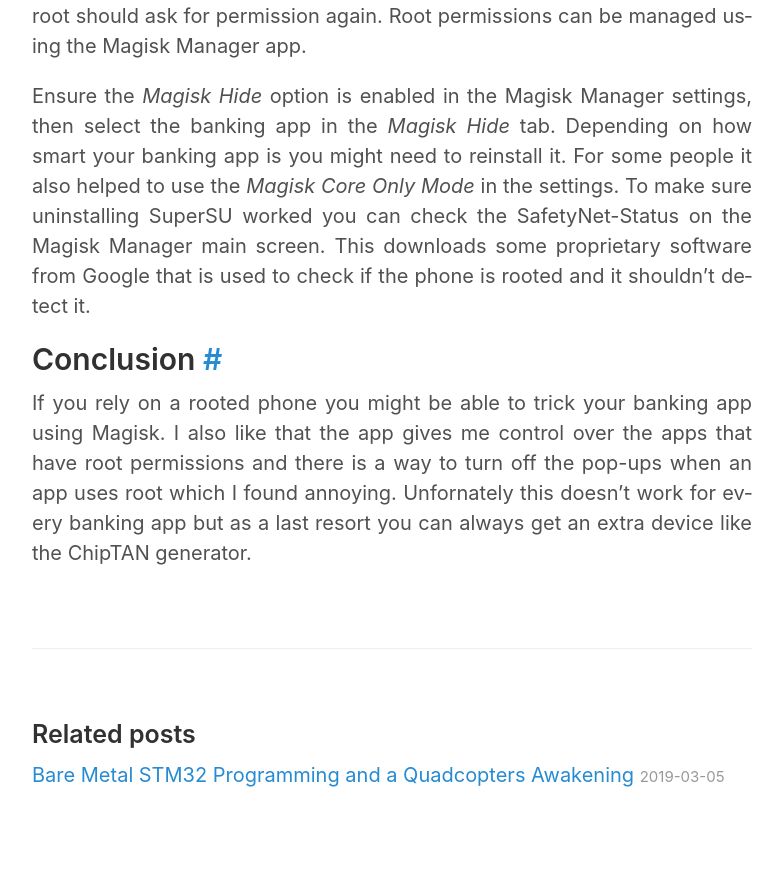
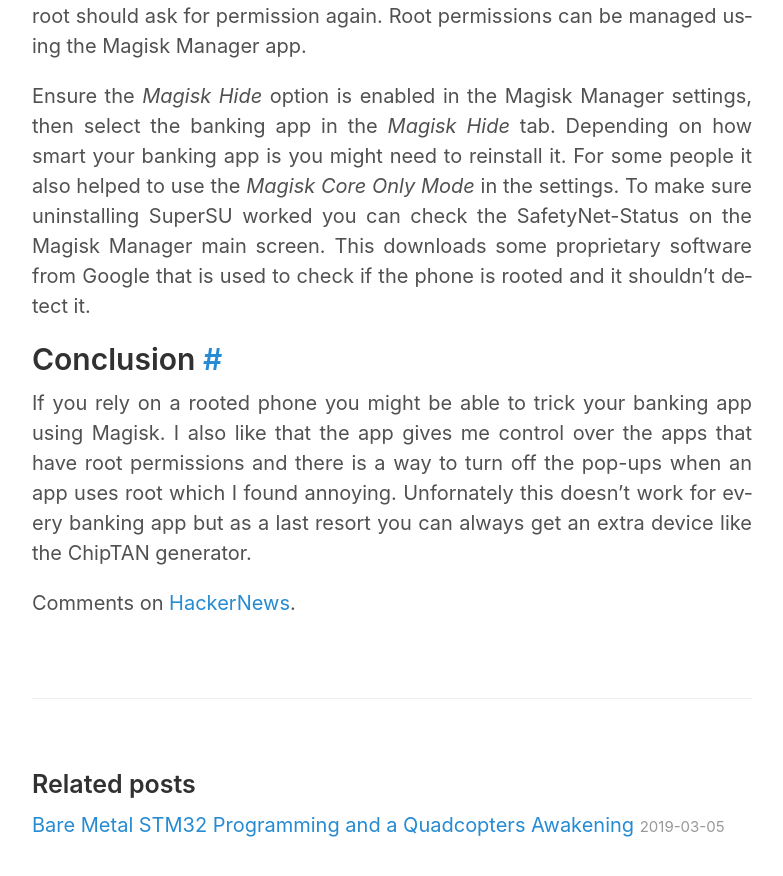
Before and after one commit to timakro/web, a Jekyll site: the page built from _posts/2019-03-25-european-union-abolishes-tan-lists.md, in a window 1280 px wide and 900 px high, scrolled down 2664 px. Shown: the top 876 px of the window, without its empty margins (248-1031 px from the left). Built offline with Jekyll 4.4.1, drawn with Linux system fonts in a browser that asks for light colours; before the commit the page ends 3514 px from its top, so only the background shows below that.

Commit message:
Add Hacker News links

```diff
--- a/_posts/2019-03-25-european-union-abolishes-tan-lists.md
+++ b/_posts/2019-03-25-european-union-abolishes-tan-lists.md
@@ -39,3 +39,5 @@
 ## Conclusion
 
 If you rely on a rooted phone you might be able to trick your banking app using Magisk. I also like that the app gives me control over the apps that have root permissions and there is a way to turn off the pop-ups when an app uses root which I found annoying. Unfornately this doesn't work for every banking app but as a last resort you can always get an extra device like the ChipTAN generator.
+
+Comments on [HackerNews](https://news.ycombinator.com/item?id=19483952).
```
